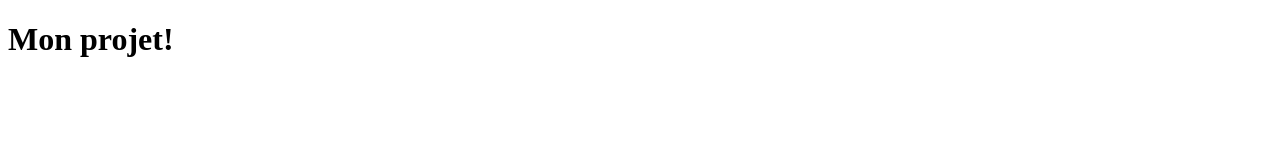
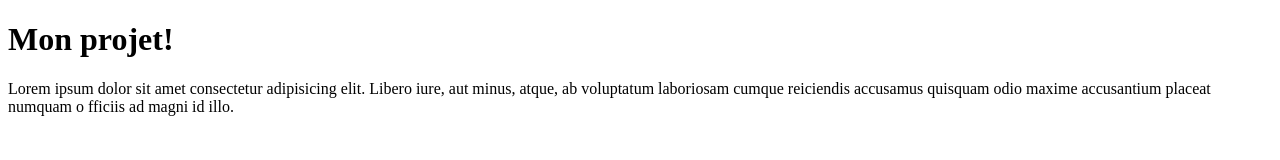
Before and after one commit to ObinimFirst/Projet-compo, a plain HTML site: page index.html in a window 1280 px wide. Drawn offline with Linux system fonts and the light colour scheme.

Commit message:
ajout de paragraph

```diff
--- a/index.html
+++ b/index.html
@@ -8,5 +8,12 @@
 </head>
 <body>
     <h1>Mon projet!</h1>
+    <div class="a">
+        Lorem ipsum dolor sit amet consectetur adipisicing elit.
+        Libero iure, aut minus, atque, ab voluptatum laboriosam cumque
+        reiciendis
+        accusamus quisquam odio maxime accusantium placeat numquam o
+        fficiis ad magni id illo.
+    </div>
 </body>
 </html>
```
Also changed, not shown: assets/style.css (added).
